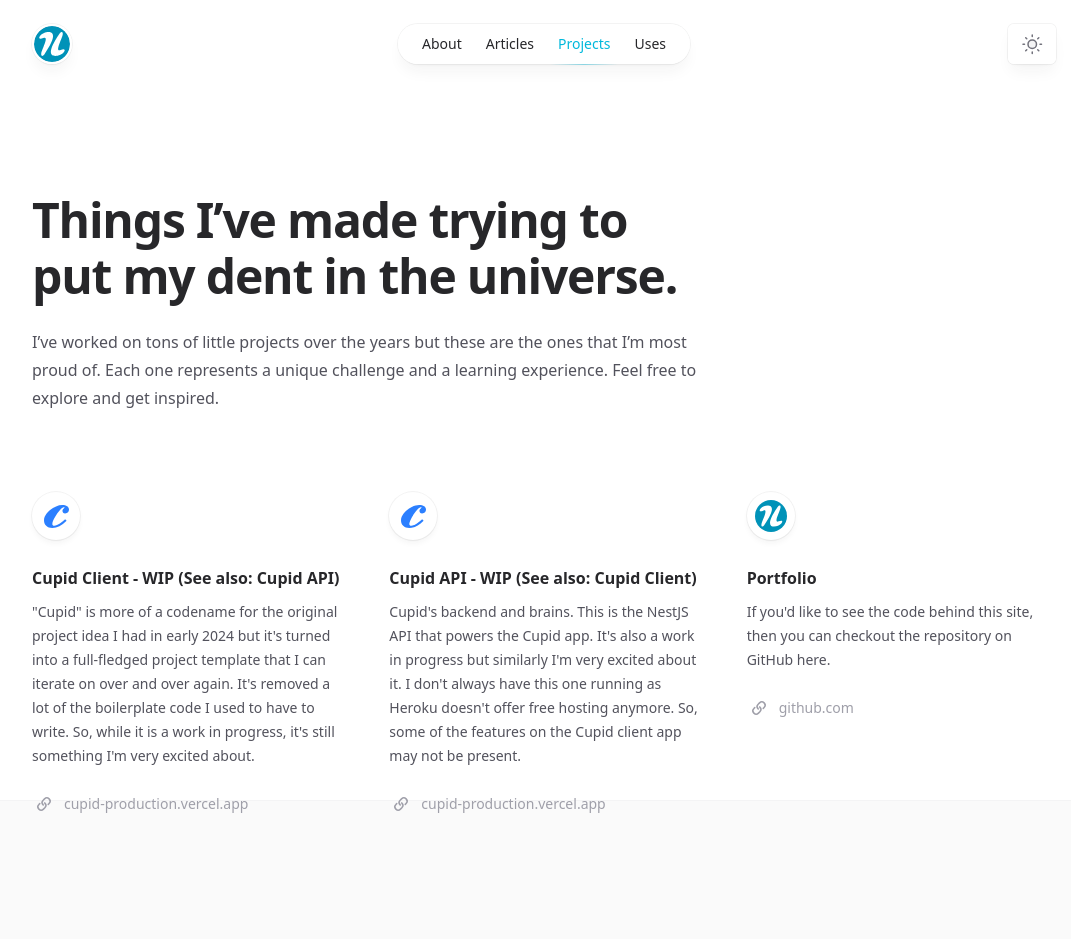
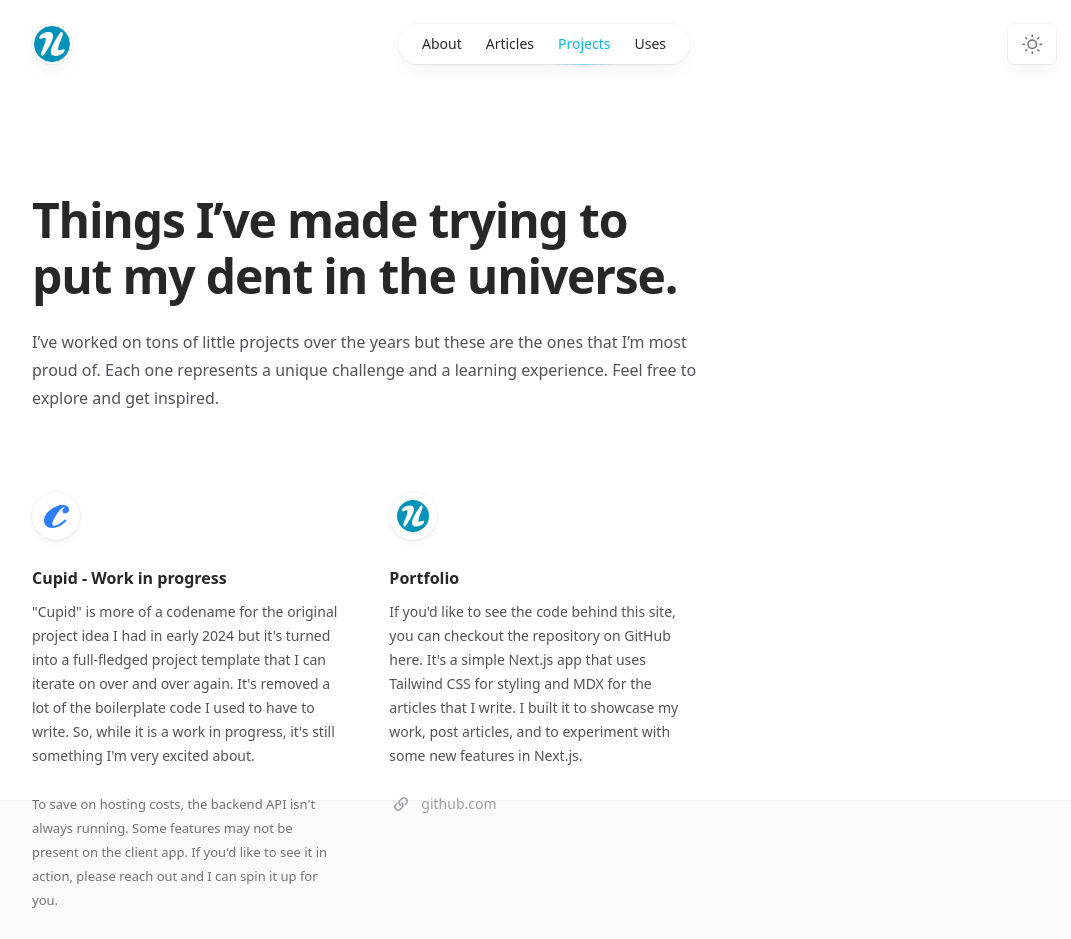
Before and after one commit to patrickjameslawrence/portfolio, a Next.js app: page /projects in a window 1280 px wide. Shown: the top 939 px of the page, without its empty margins (96-1167 px from the left). Built offline with nearby package versions, Linux system fonts and the light colour scheme.

Commit message:
Added a note that the Cupid API isn't always running

```diff
--- a/src/app/projects/page.tsx
+++ b/src/app/projects/page.tsx
@@ -8,19 +8,10 @@ import { SimpleLayout } from '@/components/SimpleLayout'
 
 const projects = [
   {
-    name: 'Cupid Client - WIP (See also: Cupid API)',
+    name: 'Cupid - Work in progress',
     description:
       "\"Cupid\" is more of a codename for the original project idea I had in early 2024 but it's turned into a full-fledged project template that I can iterate on over and over again. It's removed a lot of the boilerplate code I used to have to write. So, while it is a work in progress, it's still something I'm very excited about.",
-    link: {
-      href: 'https://cupid-production.vercel.app',
-      label: 'cupid-production.vercel.app'
-    },
-    logo: logoCupid
-  },
-  {
-    name: 'Cupid API - WIP (See also: Cupid Client)',
-    description:
-      "Cupid's backend and brains. This is the NestJS API that powers the Cupid app. It's also a work in progress but similarly I'm very excited about it. I don't always have this one running as Heroku doesn't offer free hosting anymore. So, some of the features on the Cupid client app may not be present.",
+    note: "To save on hosting costs, the backend API isn't always running. Some features may not be present on the client app. If you'd like to see it in action, please reach out and I can spin it up for you.",
     link: {
       href: 'https://cupid-production.vercel.app',
       label: 'cupid-production.vercel.app'
@@ -30,7 +21,7 @@ const projects = [
   {
     name: 'Portfolio',
     description:
-      "If you'd like to see the code behind this site, then you can checkout the repository on GitHub here.",
+      "If you'd like to see the code behind this site, you can checkout the repository on GitHub here. It's a simple Next.js app that uses Tailwind CSS for styling and MDX for the articles that I write. I built it to showcase my work, post articles, and to experiment with some new features in Next.js.",
     link: {
       href: 'https://github.com/patrickjameslawrence/portfolio',
       label: 'github.com'
@@ -78,7 +69,18 @@ export default function Projects() {
             <h2 className="mt-6 text-base font-semibold text-zinc-800 dark:text-zinc-100">
               <Card.Link href={project.link.href}>{project.name}</Card.Link>
             </h2>
-            <Card.Description>{project.description}</Card.Description>
+            <Card.Description>
+              {project.description}
+              {project.note ? (
+                <>
+                  <br />
+                  <br />
+                  <span className="text-xs text-zinc-500">{project.note}</span>
+                </>
+              ) : (
+                ''
+              )}
+            </Card.Description>
             <p className="relative z-10 mt-6 flex text-sm font-medium text-zinc-400 transition group-hover:text-cyan-500 dark:text-zinc-200">
               <LinkIcon className="h-6 w-6 flex-none" />
               <span className="ml-2">{project.link.label}</span>
```
